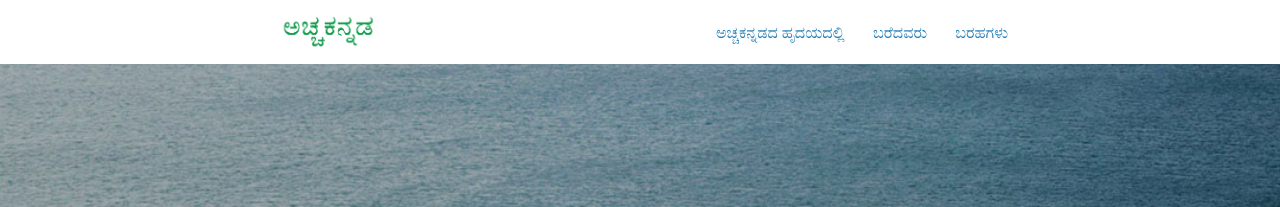
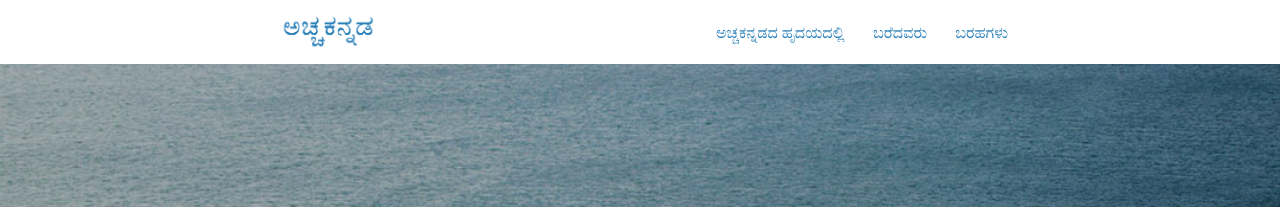
Before and after one commit to bencentra/centrarium, a Jekyll site: the page built from index.html, in a window 1280 px wide. Shown: the top 207 px of the page. Built offline with Jekyll 4.4.1, drawn with Linux system fonts in a browser that asks for light colours; nearby versions of some CDN libraries; the list of posts is cut into pages by our own code; a style sheet for code colours, icons or effects is not loaded.

Commit message:
add new logo image and update config file

```diff
--- a/_config.yml
+++ b/_config.yml
@@ -21,7 +21,7 @@ description: >
 baseurl: "" # the subpath of your site, e.g. /blog/
 url: "http://acchakannada.com" # the base hostname & protocol for your site
 cover: "/assets/ekaanta-acchakannada.jpg"
-logo: "/assets/logo.png"
+logo: "/assets/logo-bluee.png"
 
 # Build settings
 markdown: kramdown
```
Also changed, not shown: assets/logo-bluee.png (added).
